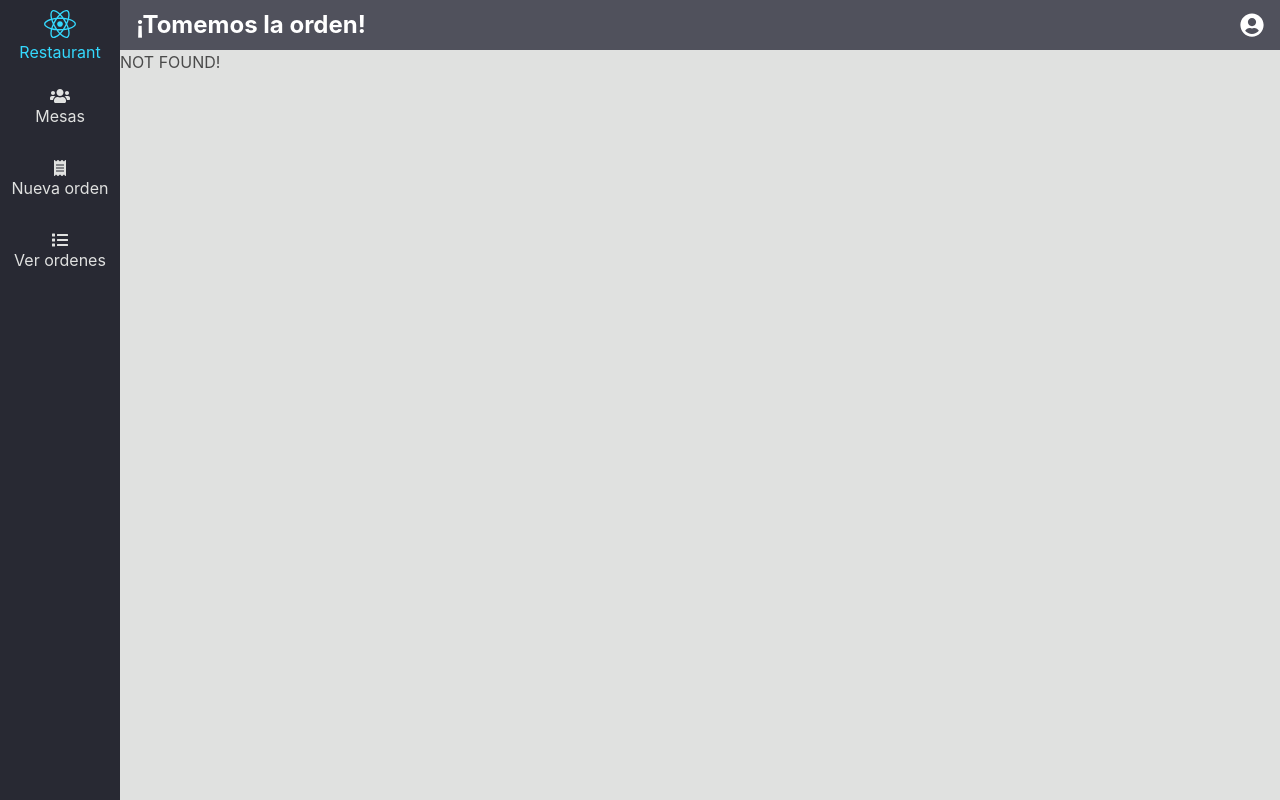
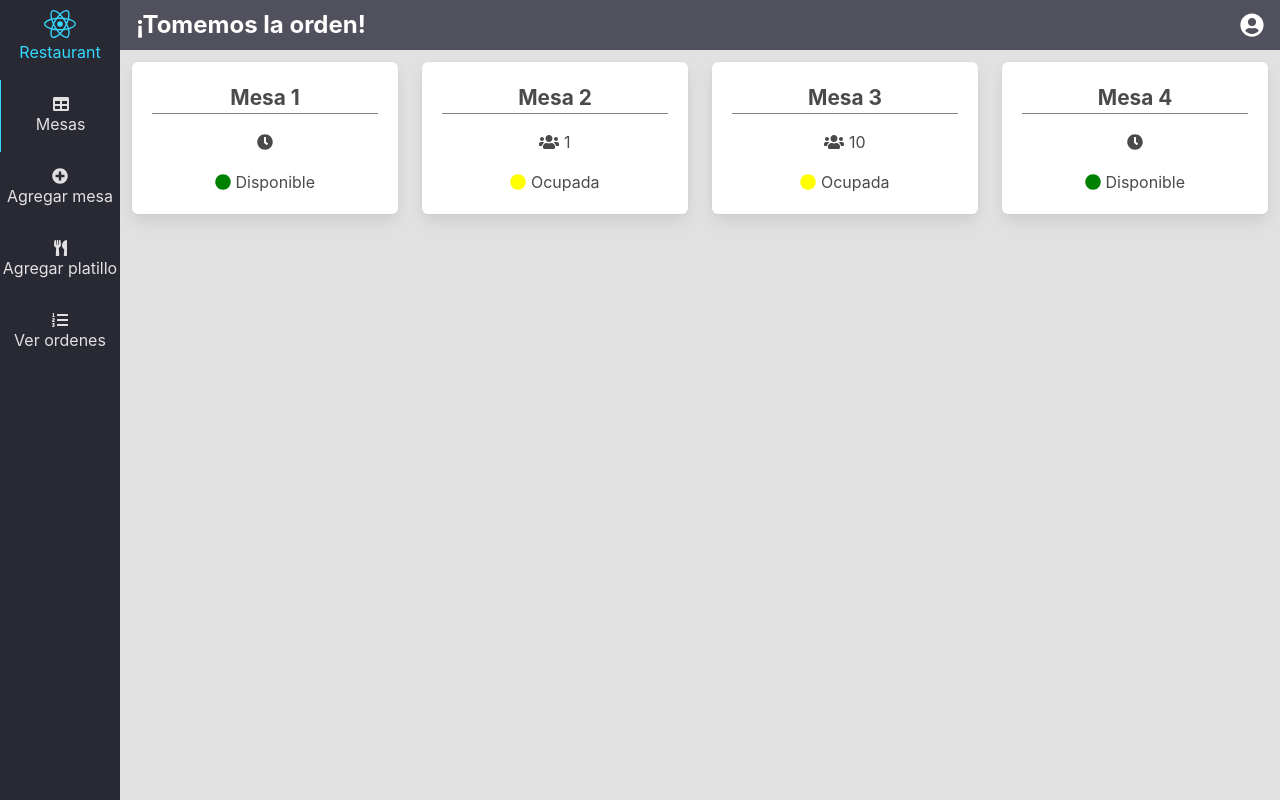
Before and after one commit to devCharles/react-restaurant, a React (Create React App) app in the folder webapp/: page /restaurant/tables in a window 1280 px wide. Before the commit this address had no page. Built offline with nearby package versions, Linux system fonts and the light colour scheme.

Commit message:
ADD selected item in menu

```diff
--- a/webapp/src/components/Menu/Menu.module.css
+++ b/webapp/src/components/Menu/Menu.module.css
@@ -9,7 +9,7 @@
   flex-direction: column;
   justify-content: center;
   align-items: center;
-  padding: .5rem 0;
+  padding: .5rem 0 1rem 0;
   color: var(--blue);
 }
 
@@ -28,4 +28,9 @@
 
 .item:hover {
   color: var(--blue);
+  border-left: 1px solid var(--blue);
 }
+
+.selected {
+  border-left: 1px solid var(--blue);
+}
--- a/webapp/src/components/Menu/MenuOptions.js
+++ b/webapp/src/components/Menu/MenuOptions.js
@@ -1,17 +1,26 @@
 export default [
   {
+    id: 1,
     text: 'Mesas',
-    route: '/restaurant/tables-list',
-    icon: ['fas', 'users']
+    route: '/restaurant/tables',
+    icon: ['fas', 'table']
   },
   {
-    text: 'Nueva orden',
-    route: '/restaurant/new-order',
-    icon: ['fas', 'receipt']
+    id: 2,
+    text: 'Agregar mesa',
+    route: '/restaurant/add-table',
+    icon: ['fas', 'plus-circle']
   },
   {
+    id: 3,
+    text: 'Agregar platillo',
+    route: '/restaurant/add-dishes',
+    icon: ['fas', 'utensils']
+  },
+  {
+    id: 4,
     text: 'Ver ordenes',
-    route: '/restaurant/orders-list',
-    icon: ['fas', 'list']
+    route: '/restaurant/orders',
+    icon: ['fas', 'list-ol']
   }
 ]
--- a/webapp/src/components/Menu/index.js
+++ b/webapp/src/components/Menu/index.js
@@ -11,6 +11,18 @@ import options from './MenuOptions'
 const styles = classNames.bind(styleModule)
 
 class Menu extends Component {
+  constructor (props) {
+    super(props)
+    this.state = {
+      itemSelected: 1
+    }
+  }
+
+  onSelect (menuitem) {
+    this.setState({ itemSelected: menuitem.id })
+    this.props.history.push(menuitem.route)
+  }
+
   render () {
     return (
       <nav className={styles('nav')}>
@@ -20,14 +32,13 @@ class Menu extends Component {
         </div>
         {options.map((item) => (
           <div
-            className={styles('item')}
-            onClick={() => this.props.history.push(item.route)}
+            className={styles('item', { selected: this.state.itemSelected === item.id })}
+            onClick={this.onSelect.bind(this, item)}
           >
             <FontAwesomeIcon icon={item.icon} size='1x' />
             <span>{item.text}</span>
           </div>
-        ))
-        }
+        ))}
       </nav>
     )
   }
--- a/webapp/src/views/Admin/index.js
+++ b/webapp/src/views/Admin/index.js
@@ -1,7 +1,7 @@
 
 import React, { Component } from 'react'
 import classNames from 'classnames/bind'
-import { Switch, Route } from 'react-router-dom'
+import { Switch, Route, Redirect } from 'react-router-dom'
 import { FontAwesomeIcon } from '@fortawesome/react-fontawesome'
 
 import TableList from '../../components/TablesList'
@@ -18,15 +18,14 @@ class Admin extends Component {
         <Menu />
         <section className={styles('content')}>
           <header className={styles('header')}>
-            <span>
-              ¡Tomemos la orden!
-            </span>
+            <span> ¡Tomemos la orden! </span>
             <FontAwesomeIcon icon={['fas', 'user-circle']} />
           </header>
           <Switch>
-            <Route exact path='/restaurant/tables-list' component={TableList} />
-            <Route exact path='/restaurant/new-order' component={() => (<p> new order! </p>)}/>
-            <Route exact path='/restaurant/orders-list' component={() => (<p> orders list! </p>)}/>
+            <Redirect exact from='/restaurant' to='/restaurant/tables' />
+            <Route exact path='/restaurant/tables' component={TableList} />
+            <Route exact path='/restaurant/add-table' component={() => (<p> new table! </p>)}/>
+            <Route exact path='/restaurant/add-dishes' component={() => (<p> new dish! </p>)}/>
             <Route component={() => (<p> NOT FOUND! </p>)} />
           </Switch>
         </section>
```
